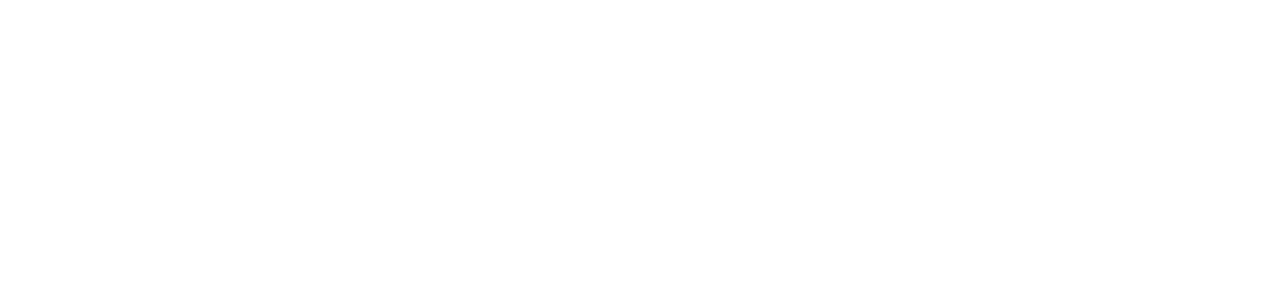
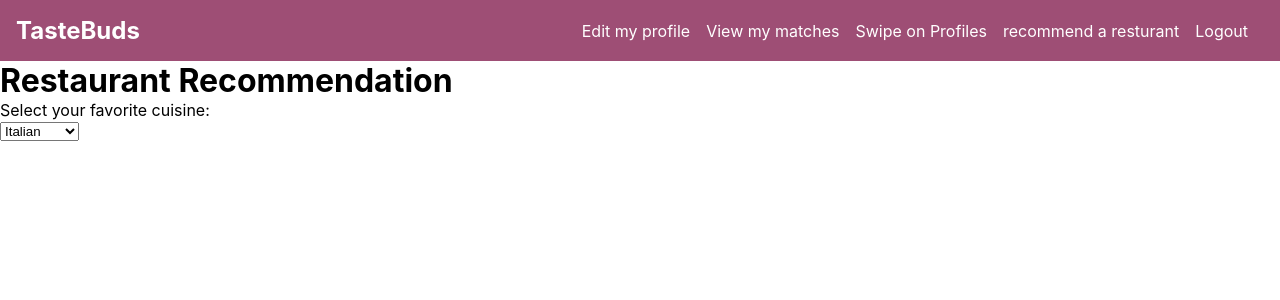
Before and after one commit to azh05/TasteBuds, a React (Create React App) app in the folder tastebuds-site/: page /recommend in a window 1280 px wide. Before the commit this address had no page. Shown: the top 300 px of the page. Built offline with nearby package versions, Linux system fonts and the light colour scheme.

Commit message:
Fixed the spelling of recommend. Added a switch function to find different restuarants for each preferred cuisine.

```diff
--- a/tastebuds-site/src/App.js
+++ b/tastebuds-site/src/App.js
@@ -10,7 +10,7 @@ import HomePage from './pages/home';  // Correct path for HomePage
 import SwipePage from './pages/SwipePage';
 import Match from './pages/match';
 import ProfilePage from './pages/profile';
-import Recomend from './pages/recomend'
+import Recomend from './pages/recommend'
 
 function App() {
   return (
@@ -25,7 +25,7 @@ function App() {
             <Route path="/scroll" element={<SwipePage />} /> {/* Scroll page route */}
             <Route path="/match" element={<Match />} /> {/* Matching page route */}
             <Route path="/profile" element = {<ProfilePage />} /> {/* Profile page route */}
-            <Route path="/recomend" element = {<Recomend />} /> {/* Recomendation page route */}
+            <Route path="/recommend" element = {<Recomend />} /> {/* Recomendation page route */}
         </Routes>
         </div>
       </Router>
--- a/tastebuds-site/src/components/navigationbar.js
+++ b/tastebuds-site/src/components/navigationbar.js
@@ -31,7 +31,7 @@ function Navbar () {
         <a href="/scroll">Swipe on Profiles</a>
       </li>
       <li>
-        <a href="/recomend">Recomend a resturant</a>
+        <a href="/recommend">recommend a resturant</a>
       </li>
       <div onClick={handleLogout}>
         <li>
--- a/tastebuds-site/src/pages/recomend.js
+++ b/tastebuds-site/src/pages/recommend.js
@@ -8,7 +8,8 @@ function Recomend() {
     const { user } = useUser();
     const [favoriteCusine, setFavoriteCusine] = useState(null);
     const [userMatch, setUserMarch] = useState(null);
-    const [recomendation, setRecomendation] = useState(null);
+    const [recommendation, setRecommendation] = useState(null);
+    const [cuisine, setCuisine] = useState('');
     const [profileData, setProfileData] = useState({
         profileName: '',
         age: '',
@@ -16,9 +17,9 @@ function Recomend() {
         cuisine: [],
         bio: '',
         icon: '',
+        who_liked: [],
       });
       useEffect(() => {
-        const allTags = ["Italian", "Indian", "Japanese", "American", "Other"];
         // Fetch profile data
         const fetchProfile = async () => {
           try {
@@ -32,8 +33,6 @@ function Recomend() {
             setProfileData((prev) => ({
               ...data,
             }));
-
-
           } catch (error) {
             console.error('Error fetching profile data:', error);
           }
@@ -42,14 +41,44 @@ function Recomend() {
           fetchProfile();
         }}, [user]);
 
+        const handleCuisineChange = (event) => {
+            const selectedCuisine = profileData.cuisine[0];
+            setCuisine(selectedCuisine);
+
+            switch (selectedCuisine) {
+              case 'italian':
+                setRecommendation('Olive Garden');
+                break;
+              case 'chinese':
+                setRecommendation('Panda Express');
+                break;
+              case 'american':
+                setRecommendation('Hamburgers');
+                break;
+              default:
+                setRecommendation('');
+            }
+          };
+
 
     return (
-        <div>
-            <Navbar></Navbar>
-            <div>Since you like {profileData.cuisine[0]} we recomend...
-            </div>
-        </div>
+    <div className="Recomend">
+        <Navbar></Navbar>
+        <h1>Restaurant Recommendation</h1>
+        <p>Select your favorite cuisine:</p>
+        <select value={cuisine} onChange={handleCuisineChange}>
+          <option value="italian">Italian</option>
+          <option value="chinese">Chinese</option>
+          <option value="american">American</option>
+        </select>
+        {recommendation && (
+          <div>
+            <h2>We Recommend:</h2>
+            <p>{recommendation}</p>
+          </div>
+        )}
+      </div>
     );
-};
+}
 
 export default Recomend;
```
